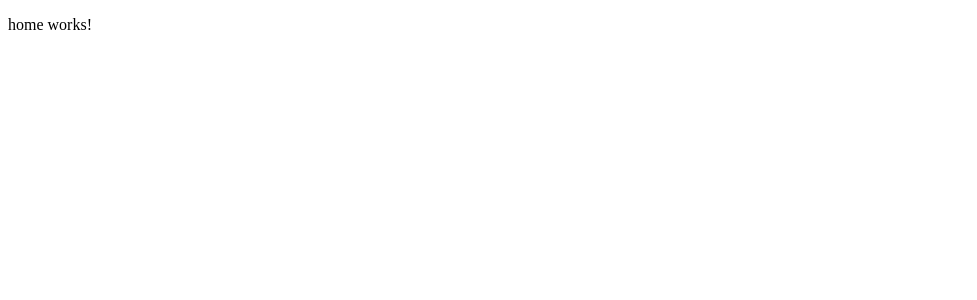
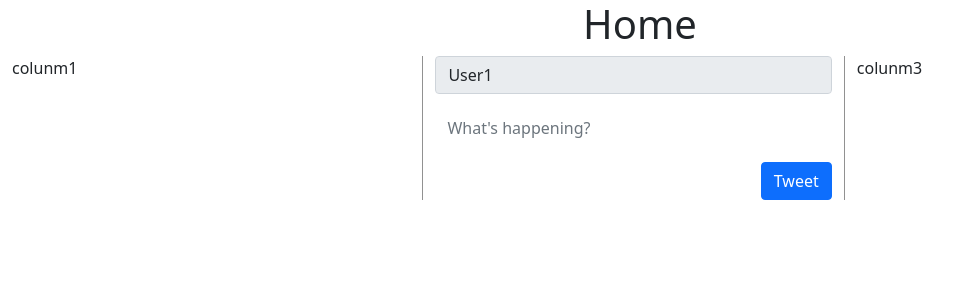
Before and after one commit to vallecillojonathan742/-ng_twitter, an Angular app: page / in a window 1280 px wide. Shown: the top 300 px of the page, without its empty margins (0-977 px from the left). Built offline with nearby package versions, Linux system fonts and the light colour scheme.

Commit message:
impelement the tweet form component

```diff
--- /dev/null
+++ b/src/app/feature/form-tweet/form-tweet.component.html
@@ -0,0 +1,25 @@
+<form [formGroup]="form">
+
+    <div class="form-group">
+        <input
+        formControlName="user"
+        placeholder="enter username"
+        type="text"
+        class="form-control" readonly/>
+    </div>
+    <p></p>
+    <div class="form-group">
+        <input
+        formControlName="message"
+        placeholder="What's happening?"
+        type="text"
+        style="border: none;"
+        class="form-control" />
+
+    </div>
+    <p></p>
+
+    <div class="button-right">
+        <button type="button" class="btn btn-primary">Tweet</button>
+    </div>
+  </form>
--- /dev/null
+++ b/src/app/feature/form-tweet/form-tweet.component.scss
@@ -0,0 +1,7 @@
+input :focus{
+    outline:none !important;
+}
+
+.button-right {
+    text-align: right
+}
--- /dev/null
+++ b/src/app/feature/form-tweet/form-tweet.component.ts
@@ -0,0 +1,21 @@
+import { Component, OnInit } from '@angular/core';
+import { FormControl, FormGroup, Validators } from '@angular/forms';
+
+@Component({
+  selector: 'app-form-tweet',
+  templateUrl: './form-tweet.component.html',
+  styleUrls: ['./form-tweet.component.scss']
+})
+export class FormTweetComponent implements OnInit {
+
+  form = new FormGroup({
+    message: new FormControl('', [Validators.required, Validators.maxLength(288)]),
+    user: new FormControl('User1', Validators.required)
+  });
+
+  constructor() { }
+
+  ngOnInit(): void {
+  }
+
+}
--- a/src/app/feature/home/home.component.html
+++ b/src/app/feature/home/home.component.html
@@ -1 +1,19 @@
-<p>home works!</p>
+<div class="container-fluid">
+    <h1 class="center">{{title}}</h1>
+    <div class="row">
+        <div class="columna">
+            colunm1
+        </div>
+
+        <div class="columna verticalLine">
+            <app-form-tweet>
+
+            </app-form-tweet>
+        </div>
+
+        <div class="columna">
+            colunm3
+        </div>
+
+    </div>
+</div>
--- a/src/app/feature/home/home.component.scss
+++ b/src/app/feature/home/home.component.scss
@@ -0,0 +1,23 @@
+.center {
+    text-align: center
+}
+
+.verticalLine {
+    border-left: 1px solid #919191;
+    border-right: solid 1px #919191;
+}
+
+
+.columna {
+    width:33%;
+    float:left;
+  }
+
+  @media (max-width: 500px) {
+
+    .columna {
+      width:auto;
+      float:none;
+    }
+
+  }
--- a/src/app/feature/home/home.component.ts
+++ b/src/app/feature/home/home.component.ts
@@ -6,7 +6,7 @@ import { Component, OnInit } from '@angular/core';
   styleUrls: ['./home.component.scss']
 })
 export class HomeComponent implements OnInit {
-
+  public title = "Home";
   constructor() { }
 
   ngOnInit(): void {
--- a/src/index.html
+++ b/src/index.html
@@ -6,6 +6,7 @@
   <link rel="icon" type="image/x-icon" href="https://img.icons8.com/color/48/000000/twitter--v1.png"/>
   <base href="/">
   <meta name="viewport" content="width=device-width, initial-scale=1">
+  <link href="https://cdn.jsdelivr.net/npm/bootstrap@5.0.0-beta3/dist/css/bootstrap.min.css" rel="stylesheet" integrity="sha384-eOJMYsd53ii+scO/bJGFsiCZc+5NDVN2yr8+0RDqr0Ql0h+rP48ckxlpbzKgwra6" crossorigin="anonymous">
 </head>
 <body>
   <app-root></app-root>
```
Also changed, not shown: src/app/app.module.ts (+7 -2 lines), 1 other file (tests, documents, lock files or other folders).
